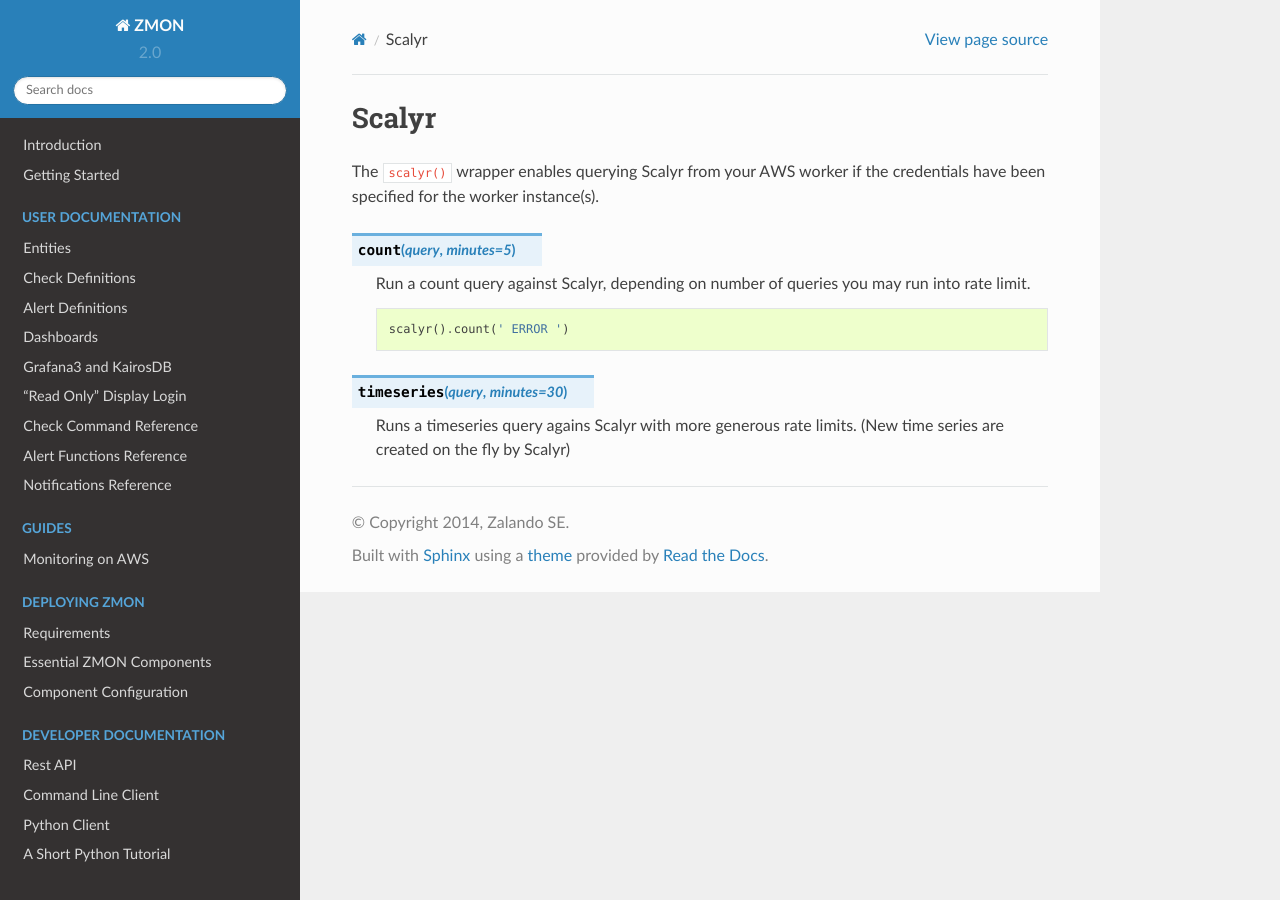
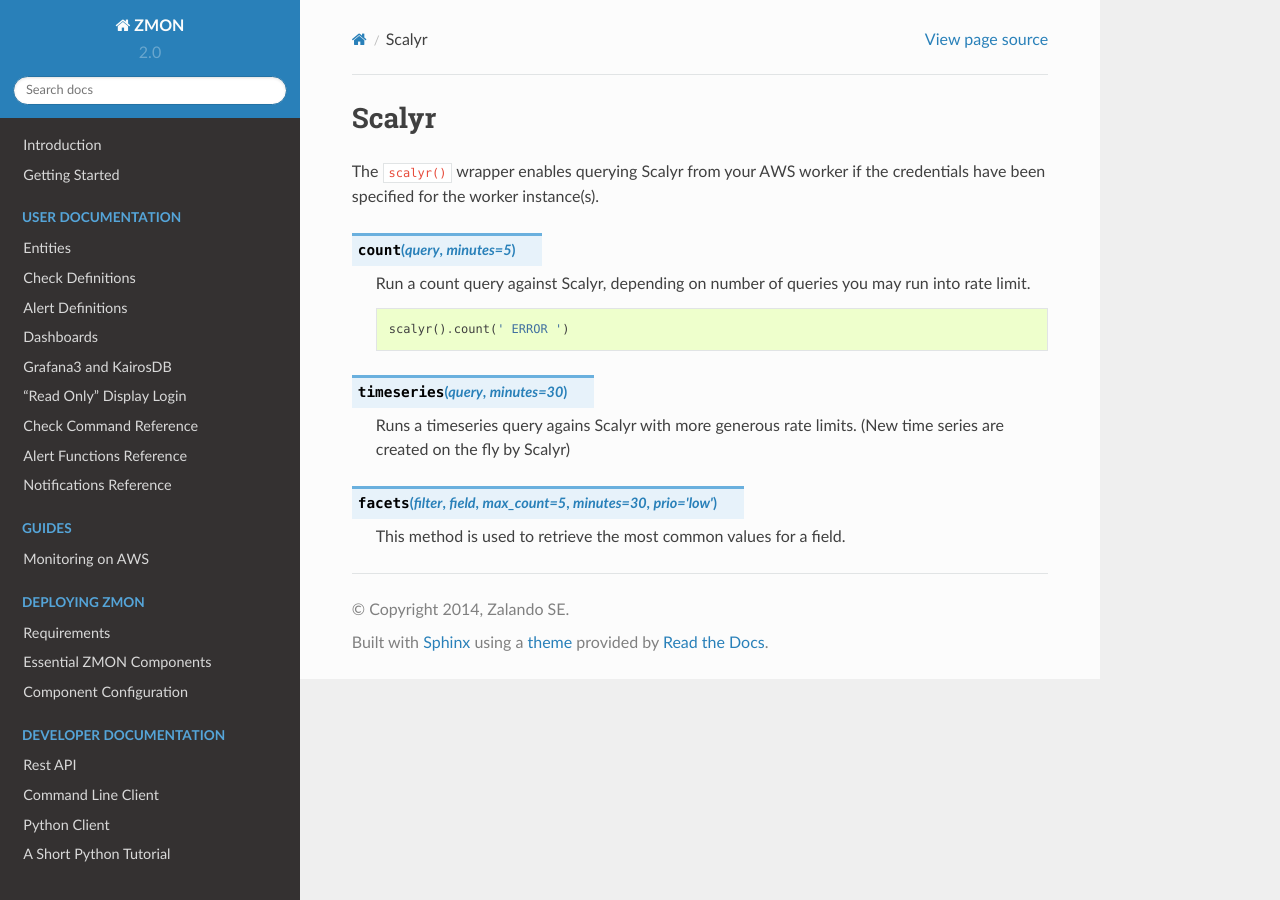
Before and after one commit to zalando-zmon/zmon-docs, a Sphinx documentation site: the page built from docs/user/check-ref/scalyr_wrapper.rst, in a window 1280 px wide. Built offline with Sphinx 7.4.7 and the Read the Docs theme 2.0.0, drawn with Linux system fonts in a browser that asks for light colours.

Commit message:
Add facets method (#75)

```diff
--- a/docs/user/check-ref/scalyr_wrapper.rst
+++ b/docs/user/check-ref/scalyr_wrapper.rst
@@ -5,14 +5,19 @@
 
 .. py:method:: count(query, minutes=5)
 
-  Run a count query against Scalyr, depending on number of queries you may run into rate limit.
+    Run a count query against Scalyr, depending on number of queries you may run into rate limit.
 
 
-  ::
+    ::
 
         scalyr().count(' ERROR ')
 
 
 .. py:method:: timeseries(query, minutes=30)
 
-  Runs a timeseries query agains Scalyr with more generous rate limits. (New time series are created on the fly by Scalyr)
+    Runs a timeseries query agains Scalyr with more generous rate limits. (New time series are created on the fly by Scalyr)
+
+
+.. py:method:: facets(filter, field, max_count=5, minutes=30, prio='low')
+
+    This method is used to retrieve the most common values for a field.
```
